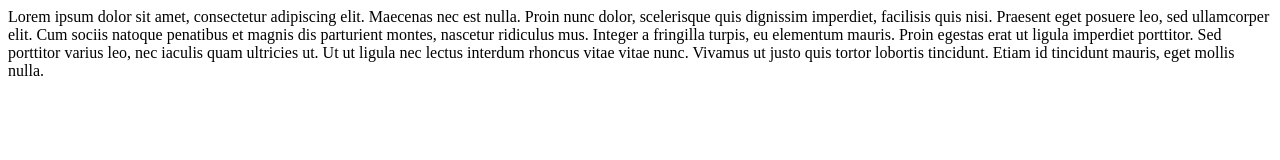
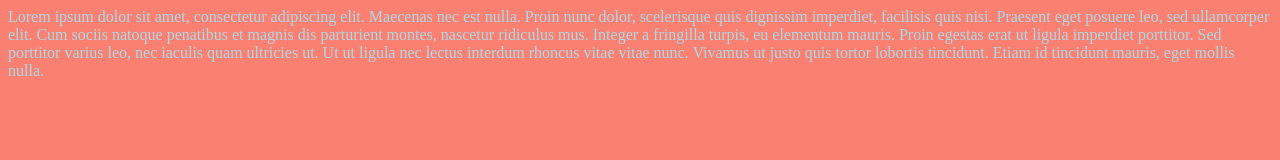
Before and after one commit to SlinkyGit/Basic-Webpage, a plain HTML site: page index.html in a window 1280 px wide. Drawn offline with Linux system fonts and the light colour scheme.

Commit message:
I added a stylesheet with some styles to my webpage

```diff
--- /dev/null
+++ b/CSS/main.css
@@ -0,0 +1,4 @@
+body {
+	color: lightblue;
+	background-color: salmon;
+}
--- a/index.html
+++ b/index.html
@@ -3,7 +3,7 @@
 		<head>
 
 		<title>Git Practices 1</title>
-
+		<link rel="stylesheet" type="text/css" href="CSS/main.css">
 		</head>
 			<body>
 			Lorem ipsum dolor sit amet, consectetur adipiscing elit. Maecenas nec est nulla. Proin nunc dolor, scelerisque quis dignissim imperdiet, facilisis quis nisi. Praesent eget posuere leo, sed ullamcorper elit. Cum sociis natoque penatibus et magnis dis parturient montes, nascetur ridiculus mus. Integer a fringilla turpis, eu elementum mauris. Proin egestas erat ut ligula imperdiet porttitor. Sed porttitor varius leo, nec iaculis quam ultricies ut. Ut ut ligula nec lectus interdum rhoncus vitae vitae nunc. Vivamus ut justo quis tortor lobortis tincidunt. Etiam id tincidunt mauris, eget mollis nulla.
```
